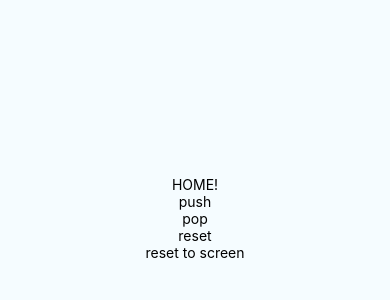
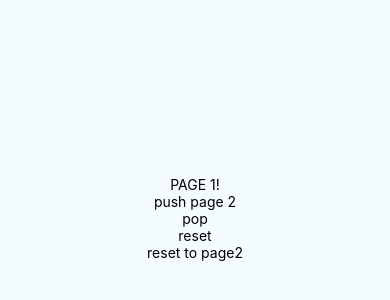
Before and after one commit to jpapillon/react-native-animated-router, a React Native app: screen / in a window 390 px wide. Shown: the part 204-504 px from the top of the page. Built offline with nearby package versions, Linux system fonts and the light colour scheme.

Commit message:
Added support for pop/push/reset.

```diff
--- a/App.js
+++ b/App.js
@@ -21,13 +21,13 @@ import {Router, Actions} from './Router';
 
 import Scene from './Scene';
 
-class HomeScreen extends Component {
+class Page1Screen extends Component {
   render() {
     return (
       <View style={styles.container}>
-        <Text>HOME!</Text>
-        <TouchableOpacity onPress={() => Actions.push("welcome", {})}>
-          <Text>push</Text>
+        <Text>PAGE 1!</Text>
+        <TouchableOpacity onPress={() => Actions.push("page2", {})}>
+          <Text>push page 2</Text>
         </TouchableOpacity>
         <TouchableOpacity onPress={() => Actions.pop()}>
           <Text>pop</Text>
@@ -35,8 +35,8 @@ class HomeScreen extends Component {
         <TouchableOpacity onPress={() => Actions.reset()}>
           <Text>reset</Text>
         </TouchableOpacity>
-        <TouchableOpacity onPress={() => Actions.reset("welcome", {})}>
-          <Text>reset to screen</Text>
+        <TouchableOpacity onPress={() => Actions.reset("page2", {})}>
+          <Text>reset to page2</Text>
         </TouchableOpacity>
       </View>
     )
@@ -44,13 +44,13 @@ class HomeScreen extends Component {
 }
 
 
-class WelcomeScreen extends Component {
+class Page2Screen extends Component {
   render() {
     return (
       <View style={[styles.container, {backgroundColor: '#eee'}]}>
-        <Text>WELCOME!</Text>
-        <TouchableOpacity onPress={() => Actions.push("home", {})}>
-          <Text>push</Text>
+        <Text>PAGE 2!</Text>
+        <TouchableOpacity onPress={() => Actions.push("page3", {})}>
+          <Text>push page 3</Text>
         </TouchableOpacity>
         <TouchableOpacity onPress={() => Actions.pop()}>
           <Text>pop</Text>
@@ -58,8 +58,31 @@ class WelcomeScreen extends Component {
         <TouchableOpacity onPress={() => Actions.reset()}>
           <Text>reset</Text>
         </TouchableOpacity>
-        <TouchableOpacity onPress={() => Actions.reset("home", {})}>
-          <Text>reset to screen</Text>
+        <TouchableOpacity onPress={() => Actions.reset("page3", {})}>
+          <Text>reset to page3</Text>
+        </TouchableOpacity>
+      </View>
+    )
+  }
+}
+
+
+class Page3Screen extends Component {
+  render() {
+    return (
+      <View style={[styles.container, {backgroundColor: 'pink'}]}>
+        <Text>PAGE 3!</Text>
+        <TouchableOpacity onPress={() => Actions.push("page1", {})}>
+          <Text>push page 1</Text>
+        </TouchableOpacity>
+        <TouchableOpacity onPress={() => Actions.pop()}>
+          <Text>pop</Text>
+        </TouchableOpacity>
+        <TouchableOpacity onPress={() => Actions.reset()}>
+          <Text>reset</Text>
+        </TouchableOpacity>
+        <TouchableOpacity onPress={() => Actions.reset("page1", {})}>
+          <Text>reset to page1</Text>
         </TouchableOpacity>
       </View>
     )
@@ -67,13 +90,16 @@ class WelcomeScreen extends Component {
 }
 
 const routes = {
-  'home': HomeScreen,
-  'welcome': WelcomeScreen
+  'page1': Page1Screen,
+  'page2': Page2Screen,
+  'page3': Page3Screen
 }
 export default class App extends Component {
   render() {
     return (
+      <View style={{flex: 1, backgroundColor: 'red'}}>
       <Router routes={routes} />
+      </View>
     )
   }
 }
--- a/Router.js
+++ b/Router.js
@@ -17,20 +17,32 @@ class RouterSingleton {
 export const Actions = {
   push(routeName, params) {
     const inst = RouterSingleton.getInstance();
-    stackManager.push(new Screen(routeName, params));
-    inst.executeAction('push');
+    inst._queue.push({
+      action: 'push',
+      routeName,
+      params
+    });
+    inst._triggerQueue();
   },
 
   pop() {
     const inst = RouterSingleton.getInstance();
-    stackManager.pop();
-    inst.executeAction('pop');
+    if (inst.state.stack.length > 1) {
+      inst._queue.push({
+        action: 'pop'
+      });
+      inst._triggerQueue();
+    }
   },
 
   reset(routeName, params) {
     const inst = RouterSingleton.getInstance();
-    stackManager.reset(routeName ? new Screen(routeName, params) : null);
-    inst.executeAction('reset');
+    inst._queue.push({
+      action: 'reset',
+      routeName,
+      params
+    });
+    inst._triggerQueue();
   }
 }
 
@@ -41,35 +53,68 @@ export class Router extends Component {
     stack: []
   }
 
-  componentDidMount() {
-    setTimeout(() => {
+  _queue = []
+
+  _triggerQueue() {
+    if (!this._updating && this._queue.length > 0) {
+      console.log('_triggerQueue go go go');
+      let queuedAction = this._queue.shift();
+      this._executeAction(queuedAction.action, queuedAction.routeName ? queuedAction.routeName : null, queuedAction.params);
+    } else {
+      this._updating = false;
+    }
+  }
+
+  constructor(props) {
+    super(props);
+
+    RouterSingleton.setInstance(this);
+  }
+
+  componentWillMount() {
+    const newStack = this.state.stack;
+    newStack.push({
+      routeName: Object.keys(this.props.routes)[0]
+    });
+    this.setState({
+      action: 'reset',
+      stack: newStack
+    });
+  }
+
+  _executeAction(action, routeName, params) {
+    if (routeName && !this.props.routes[routeName]) {
+      // Route does not exist
+      return;
+    }
+
+    if (action === 'push') {
       const newStack = this.state.stack;
-      newStack.push('home');
+      newStack.push({
+        routeName
+      });
       this.setState({
         action: 'push',
         stack: newStack
-      })
-    }, 1000);
-    setTimeout(() => {
-      const newStack = this.state.stack;
-      newStack.push('welcome');
-      this.setState({
-        action: 'push',
-        stack: newStack
-      })
-    }, 2000);
-    setTimeout(() => {
+      });
+    } else if (action === 'pop') {
       this.setState({
         action: 'pop'
+      });
+    } else if (action === 'reset') {
+      this.setState({
+        action: 'reset',
+        stack: routeName ? [{routeName}] : [this.state.stack[0]]
       })
-    }, 3000);
+    }
   }
 
-  _popScene() {
+  _removeAfterPop() {
+    this._triggerAfterUpdate = true;
     const newStack = this.state.stack;
     newStack.pop();
     this.setState({
-      action: null,
+      action: 'focus',
       stack: newStack
     });
   }
@@ -80,27 +125,65 @@ export class Router extends Component {
     if (index === nbScenes - 1) {
       // Last scene
       action = this.state.action;
-    } else if (index === nbScenes - 2) {
-      // Before last scene
-      if (this.state.action === 'push') {
+    } else {
+      // Other scenes
+      if (index === nbScenes - 2 && this.state.action === 'pop') {
+        action = 'focus';
+      } else {
         action = 'blur';
-      } else if (this.state.action === 'pop') {
-        action = 'focus';
       }
     }
     return action;
   }
 
+  _onAnimationDone(index) {
+    this.state.stack[index]._isReady = true;
+    console.log('Route ' + index + ' finished');
+    console.log(this.state.stack);
+
+    if (this.state.stack.every(route => route._isReady)) {
+      // Every route has finished with the animation
+      console.log('All routes finished. GO!');
+      if (this.state.action === 'pop') {
+        // Action was to pop the screen, pop it first and go
+        console.log('TRIGGER AFTER POP');
+        this._removeAfterPop()
+      } else {
+        // Action was not 'pop', let's trigger now
+        console.log('TRIGGER NOW');
+        this._updating = false;
+        this._triggerQueue();
+      }
+    }
+
+  }
+
+  componentWillUpdate() {
+    this._updating = true;
+  }
+
+  componentDidUpdate() {
+    if (this._updating && this._triggerAfterUpdate) {
+      console.log('component DID update');
+      this._triggerAfterUpdate = false;
+      this._updating = false;
+      this._triggerQueue();
+    }
+  }
+
   render() {
-    console.log(this.state.stack);
+    console.log(this.state.stack)
     return (
-      <View style={{flex: 1, backgroundColor: 'blue'}}>
+      <View style={{flex: 1}}>
         {
-          this.state.stack.map((routeName, index) => {
+          this.state.stack.map((route, index) => {
+            route._isReady = false;
             const action = this._getAction(index);
-            const RouteScreen = this.props.routes[routeName];
+            const RouteScreen = this.props.routes[route.routeName];
             return (
-              <Scene key={index} action={action} onAminationDone={action => action === 'pop' ? this._popScene() : null}>
+              <Scene key={index} action={action} routeName={route.routeName} onAminationDone={action => {
+                this._onAnimationDone(index);
+              }}>
                 <RouteScreen />
               </Scene>
             );
--- a/Scene.js
+++ b/Scene.js
@@ -5,6 +5,7 @@ import {
 } from 'react-native';
 
 const {width, height} = Dimensions.get('window');
+const ANIMATION_DURATION = 250;
 export default class Scene extends Component {
   _progress = new Animated.Value(0)
 
@@ -16,21 +17,31 @@ export default class Scene extends Component {
   _launchIncrement(callback) {
     Animated.timing(this._progress, {
       toValue: 1,
+      duration: ANIMATION_DURATION,
       useNativeDriver: true
-    }).start(callback);
+    }).start(result => {
+      if (result.finished) {
+        callback();
+      }
+    });
   }
 
   _launchDecrement(callback) {
     Animated.timing(this._progress, {
       toValue: 0,
+      duration: ANIMATION_DURATION,
       useNativeDriver: true
-    }).start(callback);
+    }).start(result => {
+      if (result.finished) {
+        callback();
+      }
+    });
   }
 
   _getPushAnimation() {
     const translateX = this._progress.interpolate({
       inputRange: [0, 1],
-      outputRange: [width/2, 0],
+      outputRange: [width, 0],
     });
 
     return {
@@ -56,7 +67,7 @@ export default class Scene extends Component {
   _getFocusAnimation() {
     const scale = this._progress.interpolate({
       inputRange: [0, 1],
-      outputRange: [0.2, 1],
+      outputRange: [0.8, 1],
     });
 
     return {
@@ -69,7 +80,7 @@ export default class Scene extends Component {
   _getPopAnimation() {
     const translateX = this._progress.interpolate({
       inputRange: [0, 1],
-      outputRange: [width/2, 0],
+      outputRange: [width, 0],
     });
 
     return {
@@ -104,17 +115,25 @@ export default class Scene extends Component {
         this._launchIncrement(() => this.props.onAminationDone('focus'));
       } else if (nextProps.action === 'pop') {
         this._launchDecrement(() => this.props.onAminationDone('pop'));
+      } else if (nextProps.action === 'reset') {
+        this._progress.setValue(1);
+        this.props.onAminationDone('reset');
       }
     }
   }
 
-  componentWillMount() {
-    this._launchIncrement(() => this.props.onAminationDone('push'));
+  componentDidMount() {
+    if (this.props.action === 'reset') {
+      this._progress.setValue(1);
+      this.props.onAminationDone(this.props.action);
+    } else {
+      this._launchIncrement(() => this.props.onAminationDone(this.props.action));
+    }
   }
 
   render() {
     return (
-      <Animated.View style={[{position: 'absolute', top: 0, left: 0, right: 0, bottom: 0}, this._getAnimation()]}>
+      <Animated.View style={[{position: 'absolute', width, height, backgroundColor: 'red'}, this._getAnimation()]}>
         {this.props.children}
       </Animated.View>
     );
```
